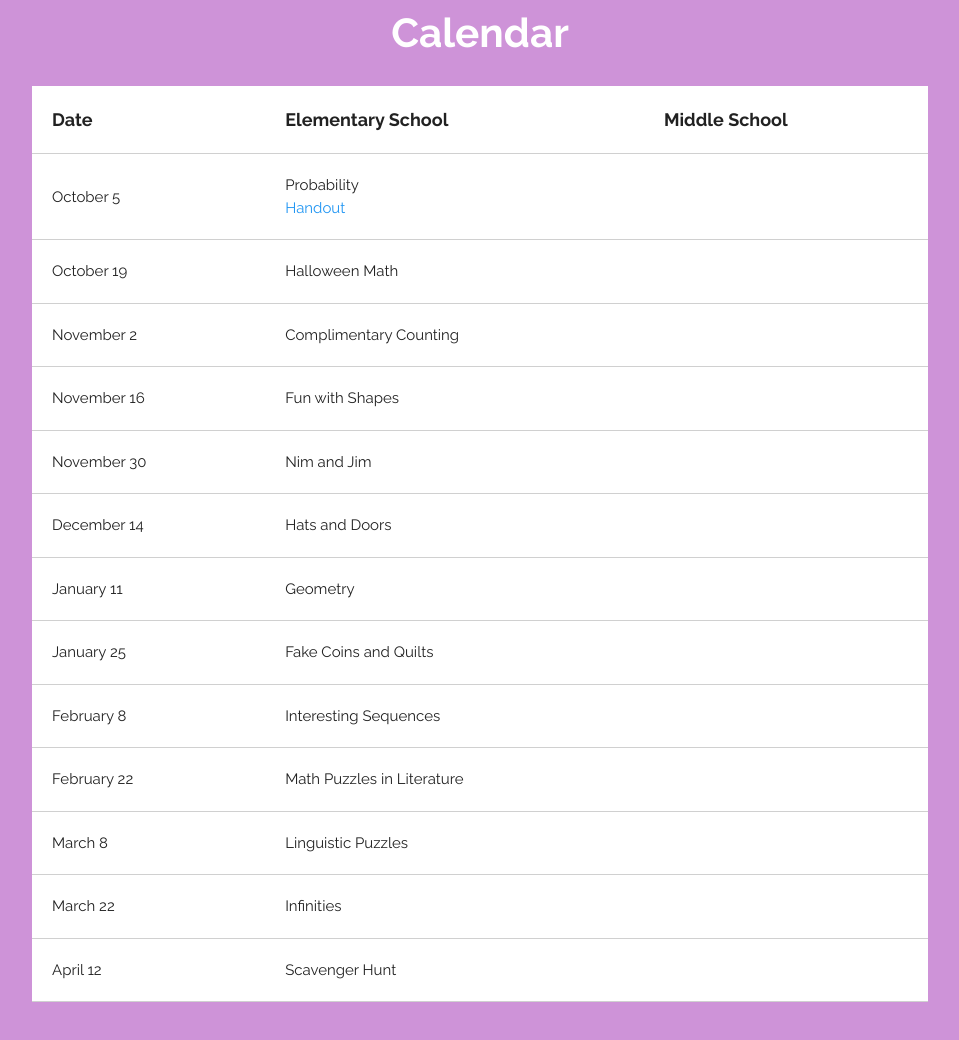
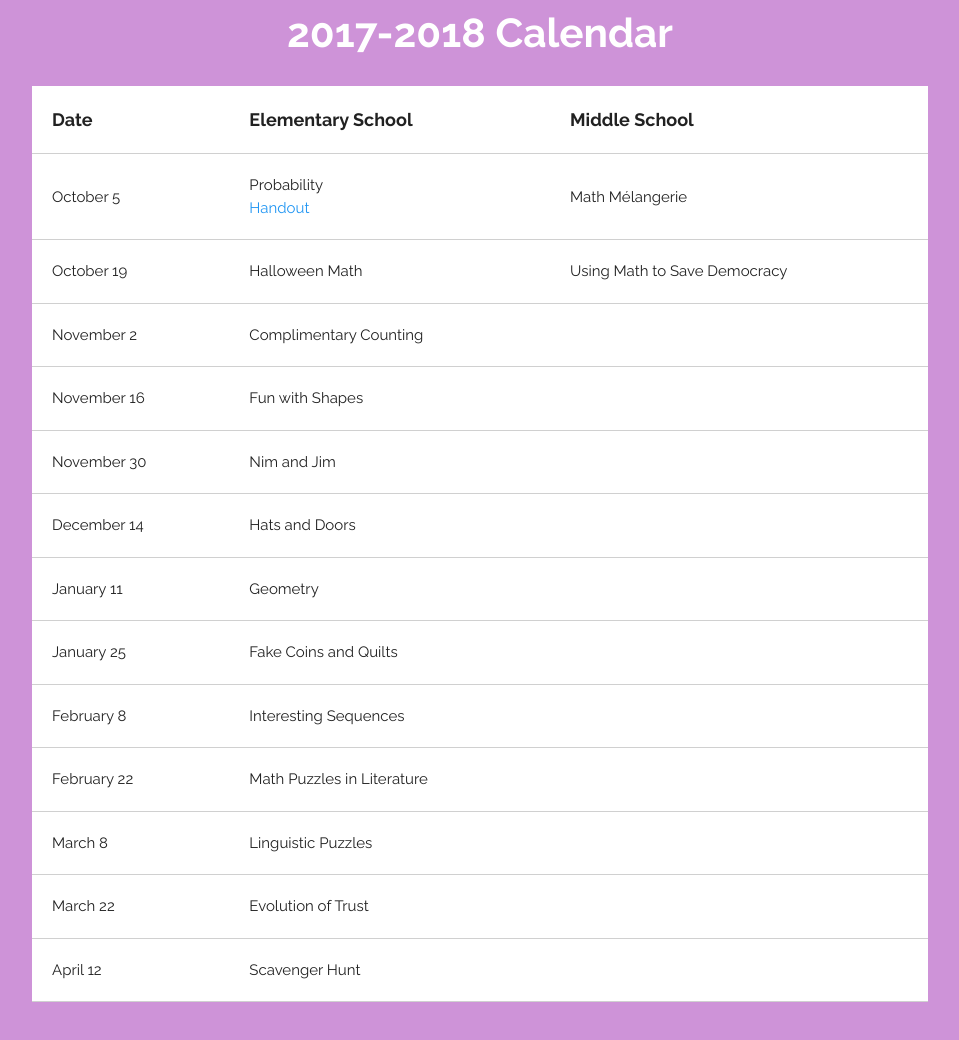
Before and after one commit to RadialFunc/pleasantonmathcircle.github.io, a plain HTML site: page calendar.html in a window 1280 px wide. Shown: the part 102-1142 px from the top of the page, without its empty margins (160-1119 px from the left). Drawn offline with Linux system fonts and the light colour scheme.

Commit message:
Update calendar.html

```diff
--- a/calendar.html
+++ b/calendar.html
@@ -37,7 +37,7 @@
   <div class="section">
     <div class="container center-align">
       <br/> <br/><br/><br/>
-      <div class="big-title center-align white-text"><b>Calendar</b></div>
+      <div class="big-title center-align white-text"><b>2017-2018 Calendar</b></div>
       <br/>
 
        <table class="responsive-table highlight bordered" style="background-color: white;">
@@ -53,12 +53,12 @@
          <tr>
             <td>October 5</td>
             <td>Probability<br><a href="./assets/mat/PMC_Probability.pdf">Handout</a></td>
-            <td></td>
+            <td>Math Mélangerie</td>
           </tr>
           <tr>
             <td>October 19</td>
             <td>Halloween Math</td>
-            <td></td>
+            <td>Using Math to Save Democracy</td>
           </tr>
           <tr>
             <td>November 2</td>
@@ -107,7 +107,7 @@
           </tr>
           <tr>
             <td>March 22</td>
-            <td>Infinities</td>
+            <td>Evolution of Trust</td>
             <td></td>
           </tr>
           <tr>
```
